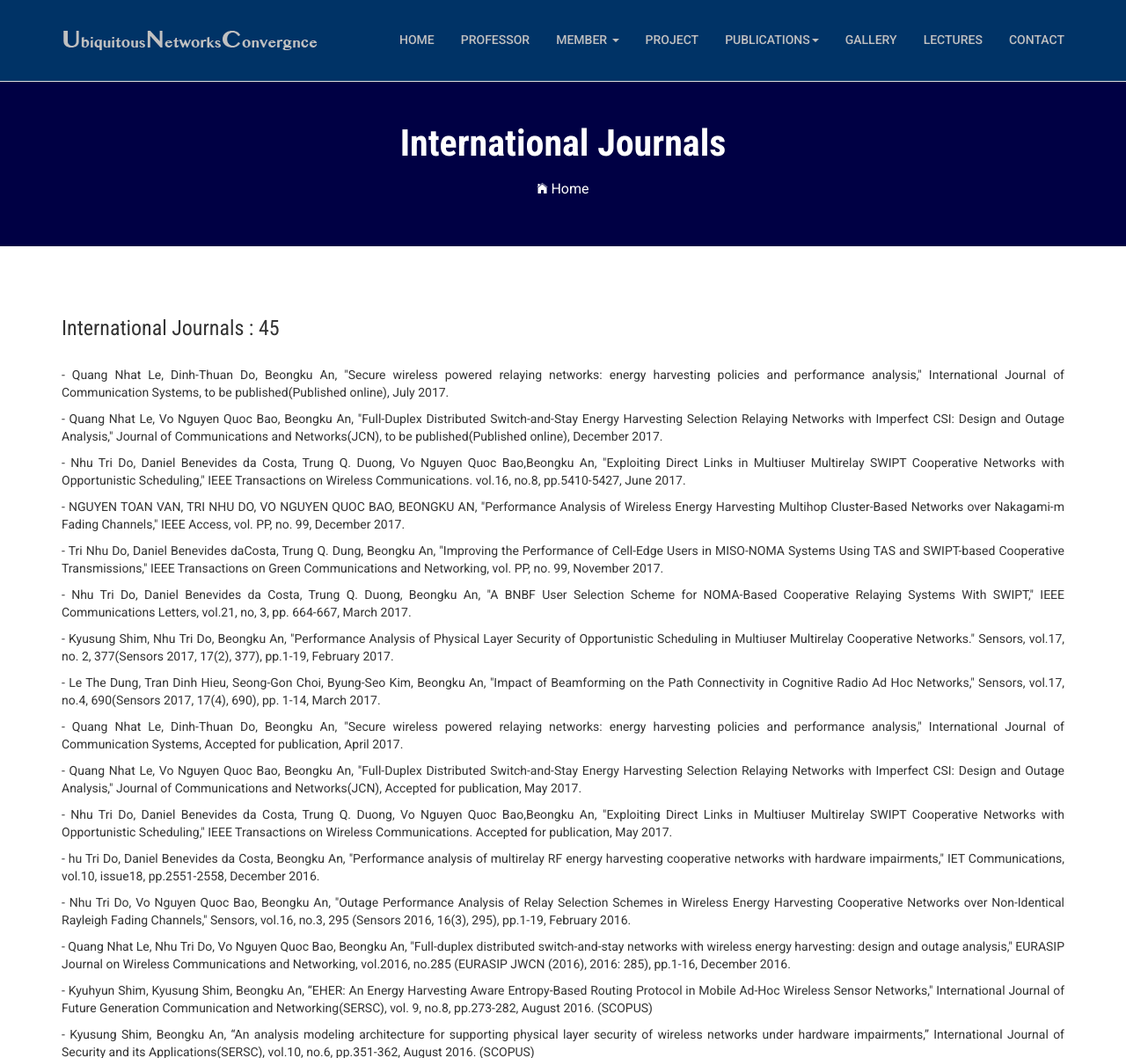
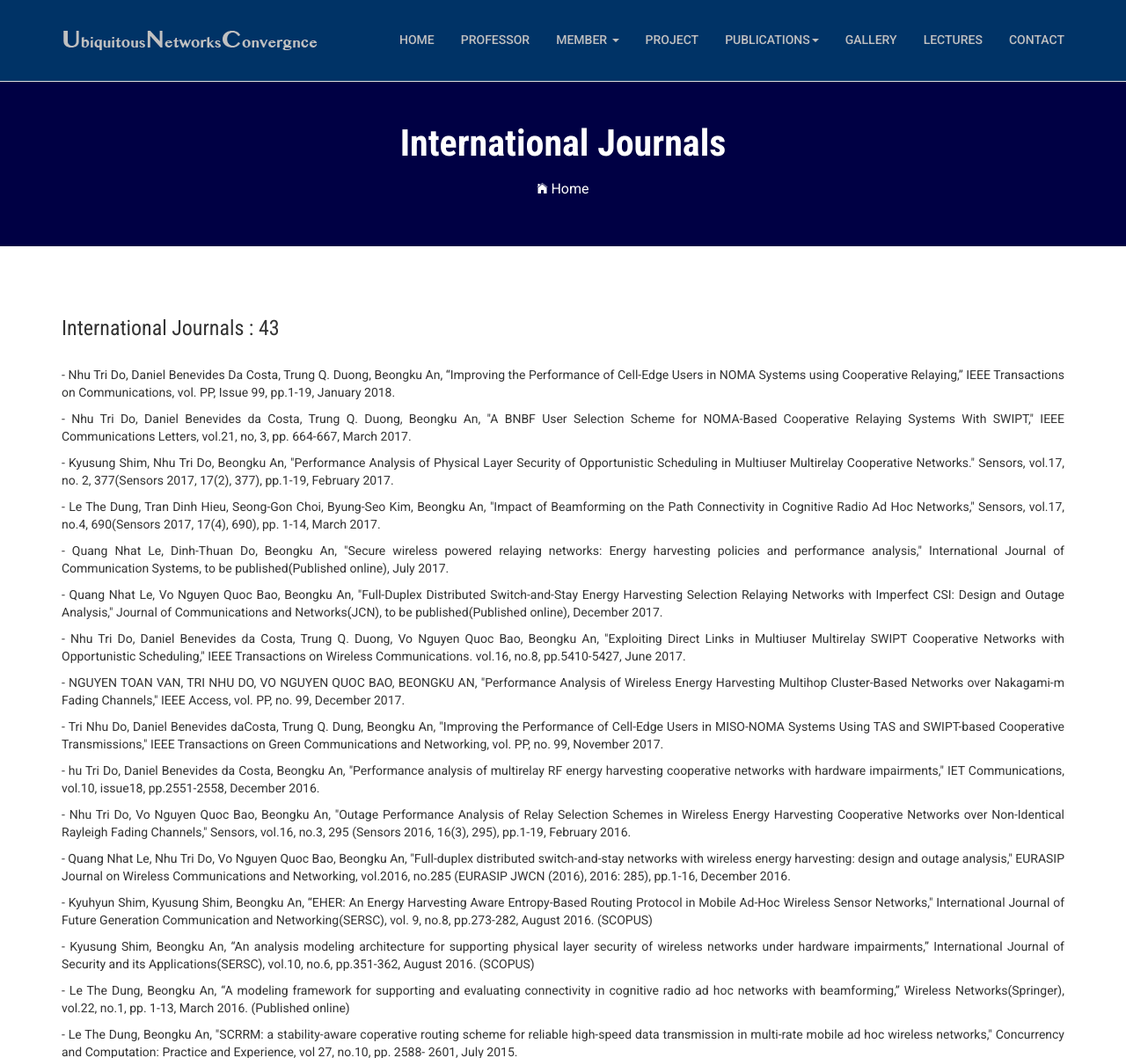
Before and after one commit to jaejin1/UNClabhomepage, a PHP site: page /internationalJ.php in a window 1280 px wide. Shown: the top 1203 px of the page at 88% size. Run offline with PHP 8.4, Linux system fonts and the light colour scheme; some libraries are stand-ins or nearby versions; some web fonts are replaced.

Commit message:
international Joural update

```diff
--- a/internationalJ.php
+++ b/internationalJ.php
@@ -103,17 +103,15 @@ Header Section Start
                 <div class="block" style="text-align:justify">
                     <h3 class="count">International Journals :  </h3>
                     <ul>
-                        <li>- Quang Nhat Le, Dinh-Thuan Do, Beongku An, "Secure wireless powered relaying networks: energy harvesting policies and performance analysis," International Journal of Communication Systems, to be published(Published online), July 2017.</li>
-                        <li>- Quang Nhat Le, Vo Nguyen Quoc Bao, Beongku An, "Full-Duplex Distributed Switch-and-Stay Energy Harvesting Selection Relaying Networks with Imperfect CSI: Design and Outage Analysis," Journal of Communications and Networks(JCN), to be published(Published online), December 2017.</li>
-                        <li>- Nhu Tri Do, Daniel Benevides da Costa, Trung Q. Duong, Vo Nguyen Quoc Bao,Beongku An, "Exploiting Direct Links in Multiuser Multirelay SWIPT Cooperative Networks with Opportunistic Scheduling," IEEE Transactions on Wireless Communications. vol.16, no.8, pp.5410-5427,  June 2017.</li>
-                        <li>- NGUYEN TOAN VAN, TRI NHU DO, VO NGUYEN QUOC BAO, BEONGKU AN, "Performance Analysis of Wireless Energy Harvesting Multihop Cluster-Based Networks over Nakagami-m Fading Channels," IEEE Access, vol. PP, no. 99, December 2017.</li>
-                        <li>- Tri Nhu Do, Daniel Benevides daCosta, Trung Q. Dung, Beongku An, "Improving the Performance of Cell-Edge Users in MISO-NOMA Systems Using TAS and SWIPT-based Cooperative Transmissions,"  IEEE Transactions on Green Communications and Networking, vol. PP, no. 99, November 2017.</li>
+                        <li>- Nhu Tri Do,   Daniel Benevides Da Costa,   Trung Q. Duong,   Beongku An, “Improving the Performance of Cell-Edge Users in NOMA Systems using Cooperative Relaying,” IEEE Transactions on Communications, vol. PP, Issue 99, pp.1-19, January 2018. </li>
                         <li>- Nhu Tri Do, Daniel Benevides da Costa, Trung Q. Duong, Beongku An, "A BNBF User Selection Scheme for NOMA-Based Cooperative Relaying Systems With SWIPT," IEEE Communications Letters, vol.21, no, 3, pp. 664-667, March 2017.</li>
                         <li>- Kyusung Shim, Nhu Tri Do, Beongku An, "Performance Analysis of Physical Layer Security of Opportunistic Scheduling in Multiuser Multirelay Cooperative Networks." Sensors, vol.17, no. 2, 377(Sensors 2017, 17(2), 377), pp.1-19, February 2017.</li>
                         <li>- Le The Dung, Tran Dinh Hieu, Seong-Gon Choi, Byung-Seo Kim, Beongku An, "Impact of Beamforming on the Path Connectivity in Cognitive Radio Ad Hoc Networks," Sensors, vol.17, no.4, 690(Sensors 2017, 17(4), 690), pp. 1-14, March 2017.</li>
-                        <li>- Quang Nhat Le, Dinh-Thuan Do, Beongku An, "Secure wireless powered relaying networks: energy harvesting policies and performance analysis," International Journal of Communication Systems, Accepted for publication, April 2017.</li>
-                        <li>- Quang Nhat Le, Vo Nguyen Quoc Bao, Beongku An, "Full-Duplex Distributed Switch-and-Stay Energy Harvesting Selection Relaying Networks with Imperfect CSI: Design and Outage Analysis," Journal of Communications and Networks(JCN), Accepted for publication, May 2017.</li>
-                        <li>- Nhu Tri Do, Daniel Benevides da Costa, Trung Q. Duong, Vo Nguyen Quoc Bao,Beongku An, "Exploiting Direct Links in Multiuser Multirelay SWIPT Cooperative Networks with Opportunistic Scheduling," IEEE Transactions on Wireless Communications. Accepted for publication, May 2017.</li>
+                        <li>- Quang Nhat Le, Dinh-Thuan Do, Beongku An, "Secure wireless powered relaying networks: Energy harvesting policies and performance analysis," International Journal of Communication Systems, to be published(Published online), July 2017.</li>
+                        <li>- Quang Nhat Le, Vo Nguyen Quoc Bao, Beongku An, "Full-Duplex Distributed Switch-and-Stay Energy Harvesting Selection Relaying Networks with Imperfect CSI: Design and Outage Analysis," Journal of Communications and Networks(JCN), to be published(Published online), December 2017.</li>
+                        <li>- Nhu Tri Do, Daniel Benevides da Costa, Trung Q. Duong, Vo Nguyen Quoc Bao, Beongku An, "Exploiting Direct Links in Multiuser Multirelay SWIPT Cooperative Networks with Opportunistic Scheduling," IEEE Transactions on Wireless Communications. vol.16, no.8, pp.5410-5427,  June 2017.</li>
+                        <li>- NGUYEN TOAN VAN, TRI NHU DO, VO NGUYEN QUOC BAO, BEONGKU AN, "Performance Analysis of Wireless Energy Harvesting Multihop Cluster-Based Networks over Nakagami-m Fading Channels," IEEE Access, vol. PP, no. 99, December 2017.</li>
+                        <li>- Tri Nhu Do, Daniel Benevides daCosta, Trung Q. Dung, Beongku An, "Improving the Performance of Cell-Edge Users in MISO-NOMA Systems Using TAS and SWIPT-based Cooperative Transmissions,"  IEEE Transactions on Green Communications and Networking, vol. PP, no. 99, November 2017.</li>
                         <li>- hu Tri Do, Daniel Benevides da Costa, Beongku An, "Performance analysis of multirelay RF energy harvesting cooperative networks with hardware impairments," IET Communications, vol.10, issue18, pp.2551-2558, December 2016.</li>
                         <li>- Nhu Tri Do, Vo Nguyen Quoc Bao, Beongku An, "Outage Performance Analysis of Relay Selection Schemes in Wireless Energy Harvesting Cooperative Networks over Non-Identical Rayleigh Fading Channels," Sensors, vol.16, no.3, 295 (Sensors 2016, 16(3), 295), pp.1-19, February 2016.</li>
                         <li>- Quang Nhat Le, Nhu Tri Do, Vo Nguyen Quoc Bao, Beongku An, "Full-duplex distributed switch-and-stay networks with wireless energy harvesting: design and outage analysis," EURASIP Journal on Wireless Communications and Networking, vol.2016, no.285 (EURASIP JWCN (2016), 2016: 285), pp.1-16, December 2016. </li>
```
